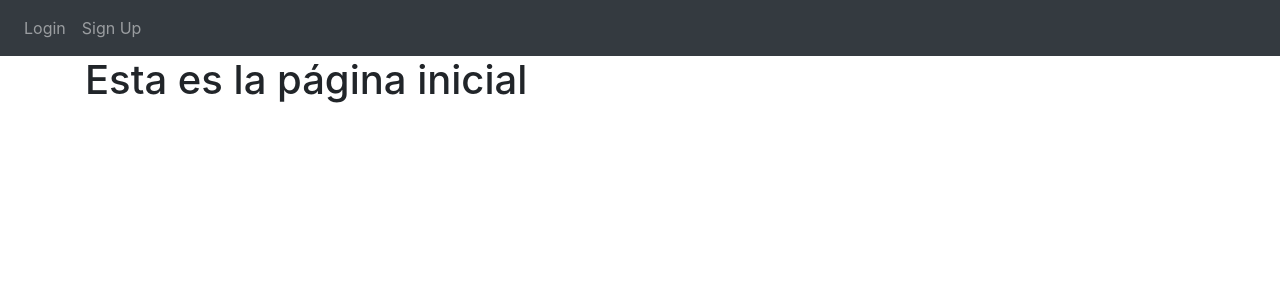
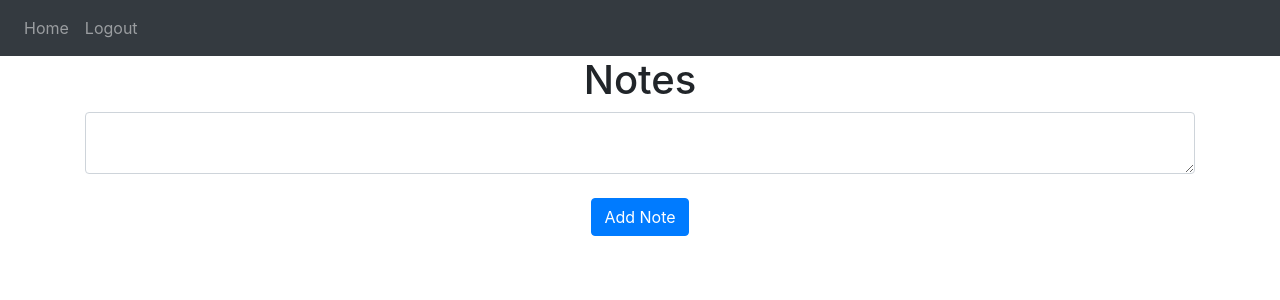
Before and after one commit to Ren991/CursoPY, a Flask app: template FlaskWebApp/website/templates/home.html in a window 1280 px wide. Shown: the top 300 px of the page. Run offline with Flask 3, Linux system fonts and the light colour scheme; the template is opened without the code that fills it: values that come from a table or form of the project are taken from there, others are empty; some libraries are stand-ins or nearby versions.

Commit message:
agregar notas a home.html y botón eliminado

```diff
--- a/FlaskWebApp/website/tempCodeRunnerFile.py
+++ b/FlaskWebApp/website/tempCodeRunnerFile.py
@@ -1 +1 @@
-create_database(app)
+with app.app_context():
--- a/FlaskWebApp/website/templates/base.html
+++ b/FlaskWebApp/website/templates/base.html
@@ -75,5 +75,17 @@
         integrity="sha384-JZR6Spejh4U02d8jOt6vLEHfe/JQGiRRSQQxSfFWpi1MquVdAyjUar5+76PVCmYl"
         crossorigin="anonymous"
     ></script>
+    {% block javascript %}
+    <script type="text/javascript">
+      function deleteNote(noteId) {
+  fetch("/delete-note", {
+    method: "POST",
+    body: JSON.stringify({ noteId: noteId }),
+  }).then((_res) => {
+    window.location.href = "/";
+  });
+  }
+</script>
+{% endblock %}
 </body>
 </html>
--- a/FlaskWebApp/website/templates/home.html
+++ b/FlaskWebApp/website/templates/home.html
@@ -1,4 +1,22 @@
 {% extends "base.html" %} {% block title %}Changed{%endblock%}
 {%block content%}
-<h1>Esta es la página inicial</h1>
+<h1 align="center">Notes</h1>
+<ul class="list-group list-group-flush" id="notes">
+    {% for note in user.notes %}
+    <li class="list-group-item">
+        {{ note.data }}
+        <button type="button" class="close" onClick="deleteNote('{{note.id}}')">
+            <span aria-hidden="true">&times;</span>
+        </button>
+    </li>
+    {% endfor %}
+</ul>
+<form method="POST">
+    <textarea name="note" id="note" class="form-control"></textarea>
+    <br/>
+    <div align="center">
+            <button type="submit" class="btn btn-primary">Add Note</button>
+    </div>
+
+</form>
 {%endblock%}
```
Also changed, not shown: FlaskWebApp/website/views.py (+34 -2 lines), FlaskWebApp/instance/database.db, FlaskWebApp/website/static/index.js (added).
